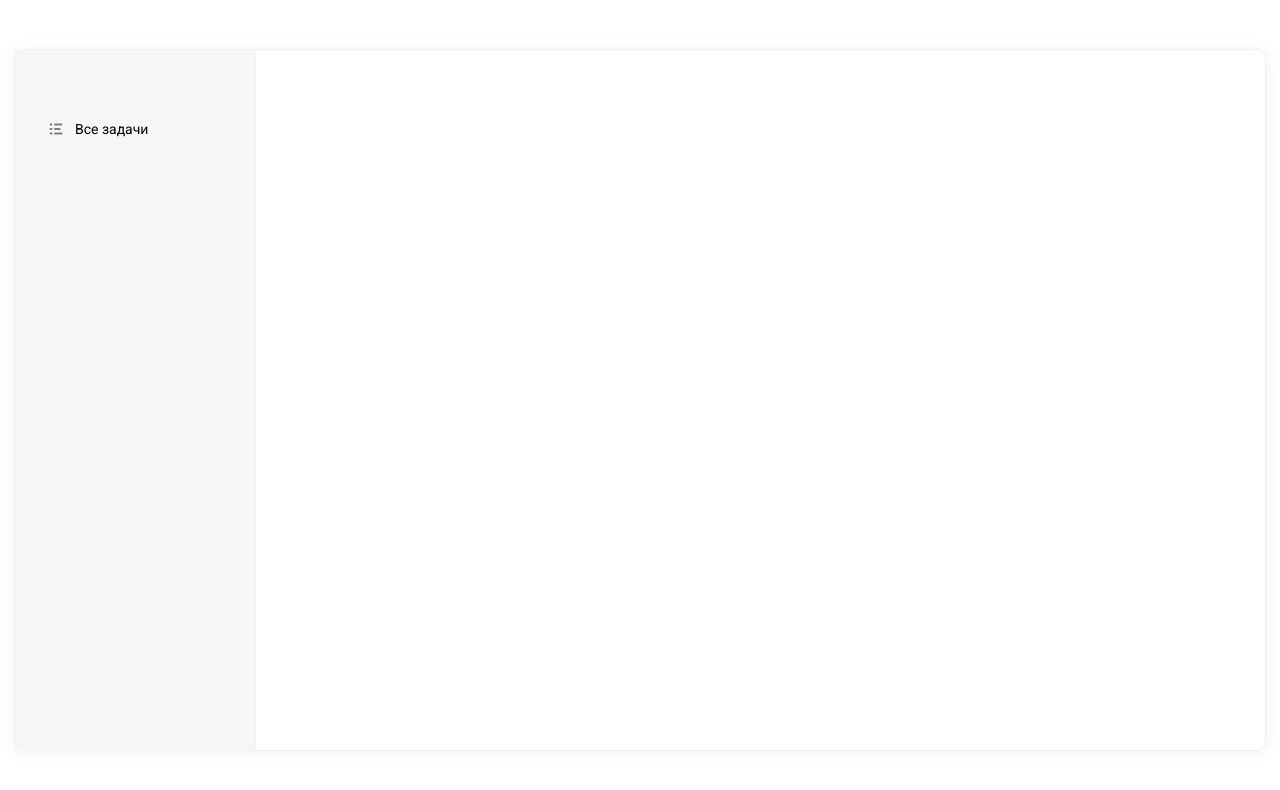
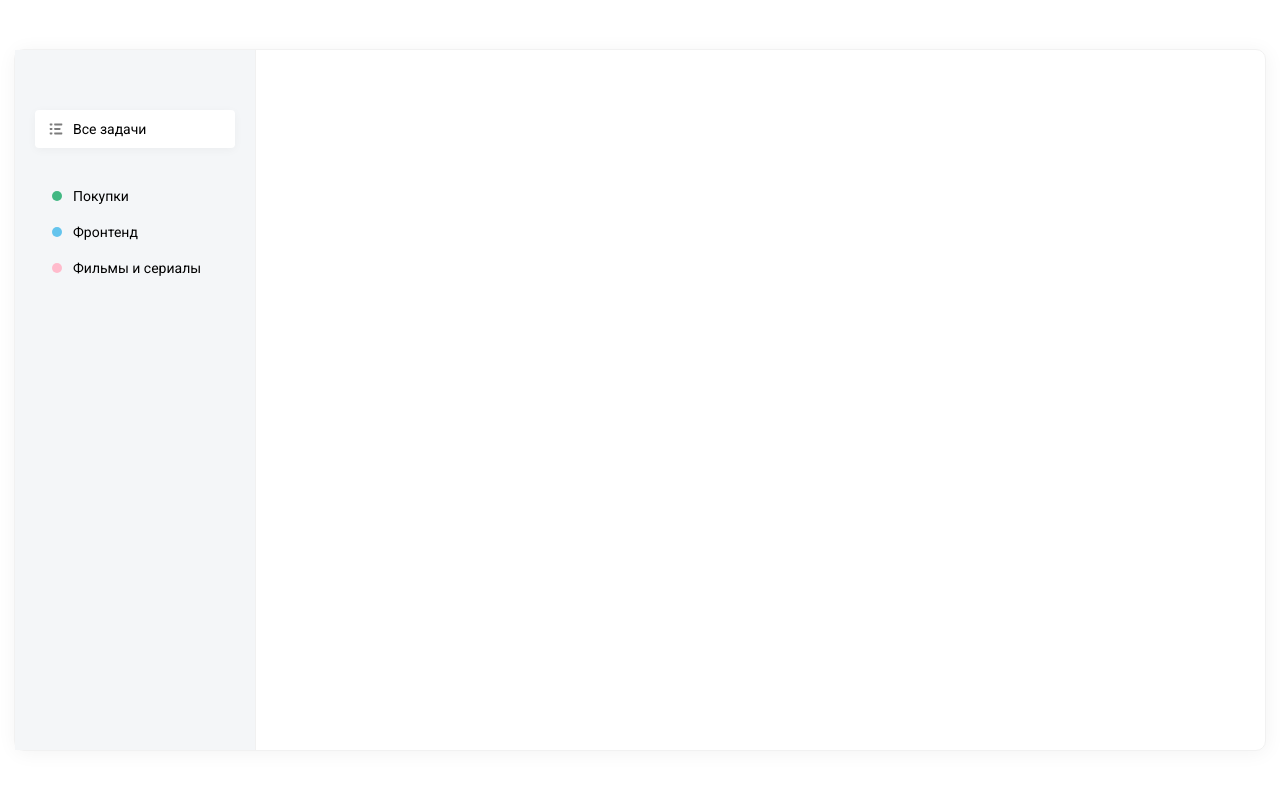
Before and after one commit to sheyhmansur/todo-react, a React (Create React App) app: page / in a window 1280 px wide. Shown: the top 790 px of the page. Built offline with nearby package versions, Linux system fonts and the light colour scheme.

Commit message:
lesson 1 done

```diff
--- a/src/App.js
+++ b/src/App.js
@@ -1,12 +1,13 @@
 import React from "react";
-
+import List from "./components/List";
 function App() {
   return (
     <div className="todo">
       <div className="todo__sidebar">
-        <ul className="todo__list">
-          <li>
-            <i>
+        <List
+          items={[
+            {
+              icon: (
                 <svg
                   width="18"
                   height="18"
@@ -19,10 +20,28 @@ function App() {
                     fill="black"
                   />
                 </svg>
-            </i>
-            <span>Все задачи</span>
-          </li>
-        </ul>
+              ),
+              name: "Все задачи",
+              active: true,
+            },
+          ]}
+        />
+        <List
+          items={[
+            {
+              color: "green",
+              name: "Покупки",
+            },
+            {
+              color: "blue",
+              name: "Фронтенд",
+            },
+            {
+              color: "pink",
+              name: "Фильмы и сериалы",
+            },
+          ]}
+        />
       </div>
       <div className="todo__tasks"></div>
     </div>
--- /dev/null
+++ b/src/components/List/List.scss
@@ -0,0 +1,41 @@
+.list {
+  margin-bottom: 30px;
+  li {
+    display: flex;
+    align-items: center;
+    cursor: pointer;
+    padding: 10px 12px;
+
+    &.active {
+      background: #ffffff;
+      box-shadow: 0px 2px 10px rgba(0, 0, 0, 0.04);
+      border-radius: 4px;
+    }
+    i {
+      display: inline-flex;
+      margin-right: 8px;
+      svg {
+        path {
+          fill: #7c7c7c;
+        }
+      }
+    }
+    .badge {
+      width: 10px;
+      height: 10px;
+      border-radius: 30px;
+      position: relative;
+      left: 5px;
+
+      &--green {
+        background-color: #42b883;
+      }
+      &--blue {
+        background-color: #64c4ed;
+      }
+      &--pink {
+        background-color: #ffbbcc;
+      }
+    }
+  }
+}
--- /dev/null
+++ b/src/components/List/index.jsx
@@ -0,0 +1,23 @@
+import React from "react";
+import "./List.scss";
+
+const List = ({ items }) => {
+  return (
+    <ul className="list">
+      {items.map((item) => (
+        <li className={item.active ? "active" : ""}>
+          <i>
+            {item.icon ? (
+              item.icon
+            ) : (
+              <i className={`badge badge--${item.color}`}></i>
+            )}
+          </i>
+          <span>{item.name}</span>
+        </li>
+      ))}
+    </ul>
+  );
+};
+
+export default List;
--- a/src/index.scss
+++ b/src/index.scss
@@ -29,35 +29,11 @@
     padding: 60px 20px;
   }
 
-  &__tasks {
-    flex: 1;
-    padding: 60px;
-    overflow: auto;
-  }
-
-  &__list {
-    li {
-      display: flex;
-      align-items: center;
-      cursor: pointer;
-      padding: 10px 12px;
-
-      &.active {
-        background: #ffffff;
-        box-shadow: 0px 2px 10px rgba(0, 0, 0, 0.04);
-        border-radius: 4px;
-      }
-    }
-    i {
-      display: inline-flex;
-      margin-right: 10px;
-      svg {
-        path {
-          fill: #7c7c7c;
-        }
-      }
-    }
-  }
+  // &__tasks {
+  //   flex: 1;
+  //   padding: 60px;
+  //   overflow: auto;
+  // }
 }
 
 .button {
```
Lines whose indentation alone changed are shown as unchanged.
